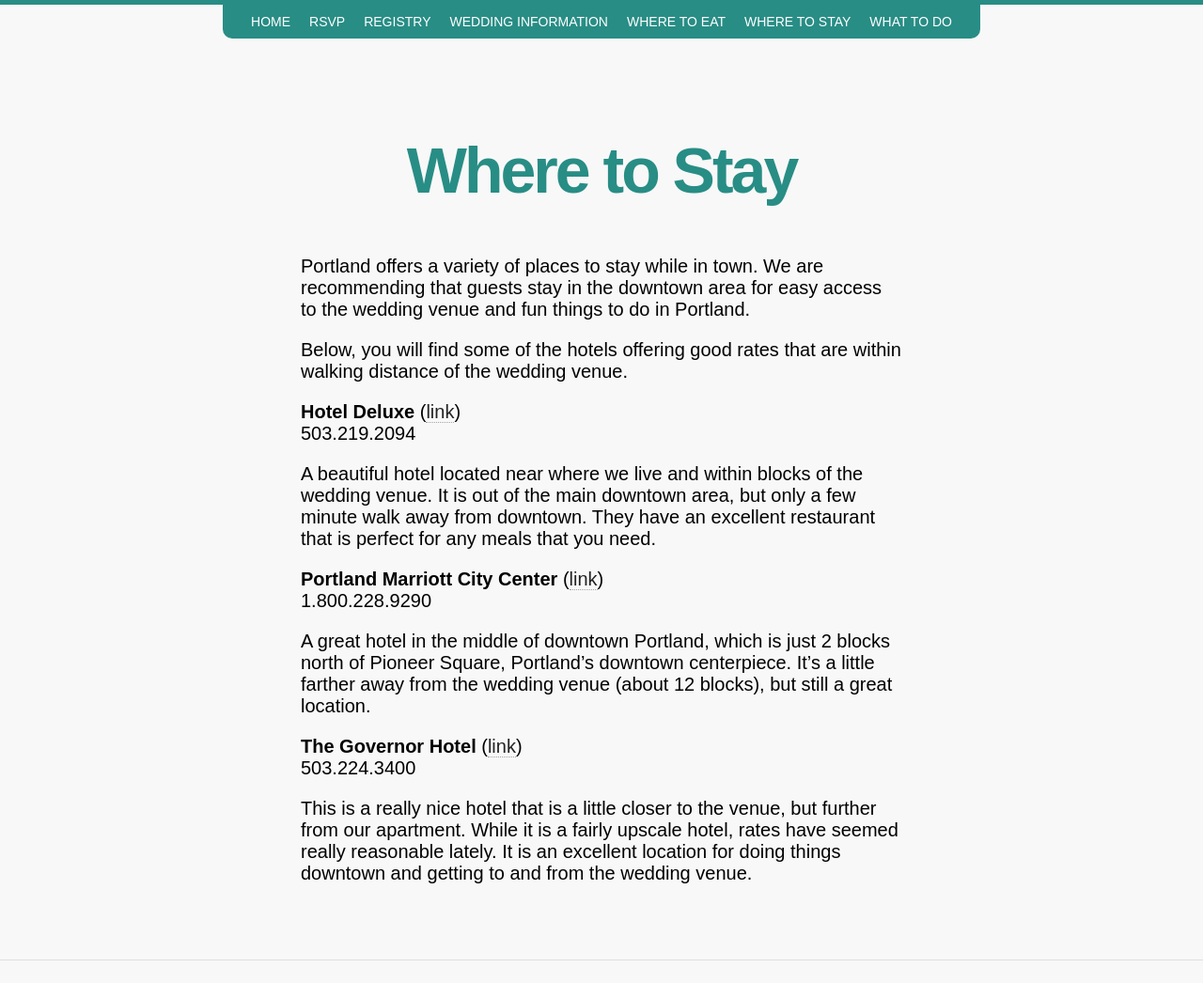
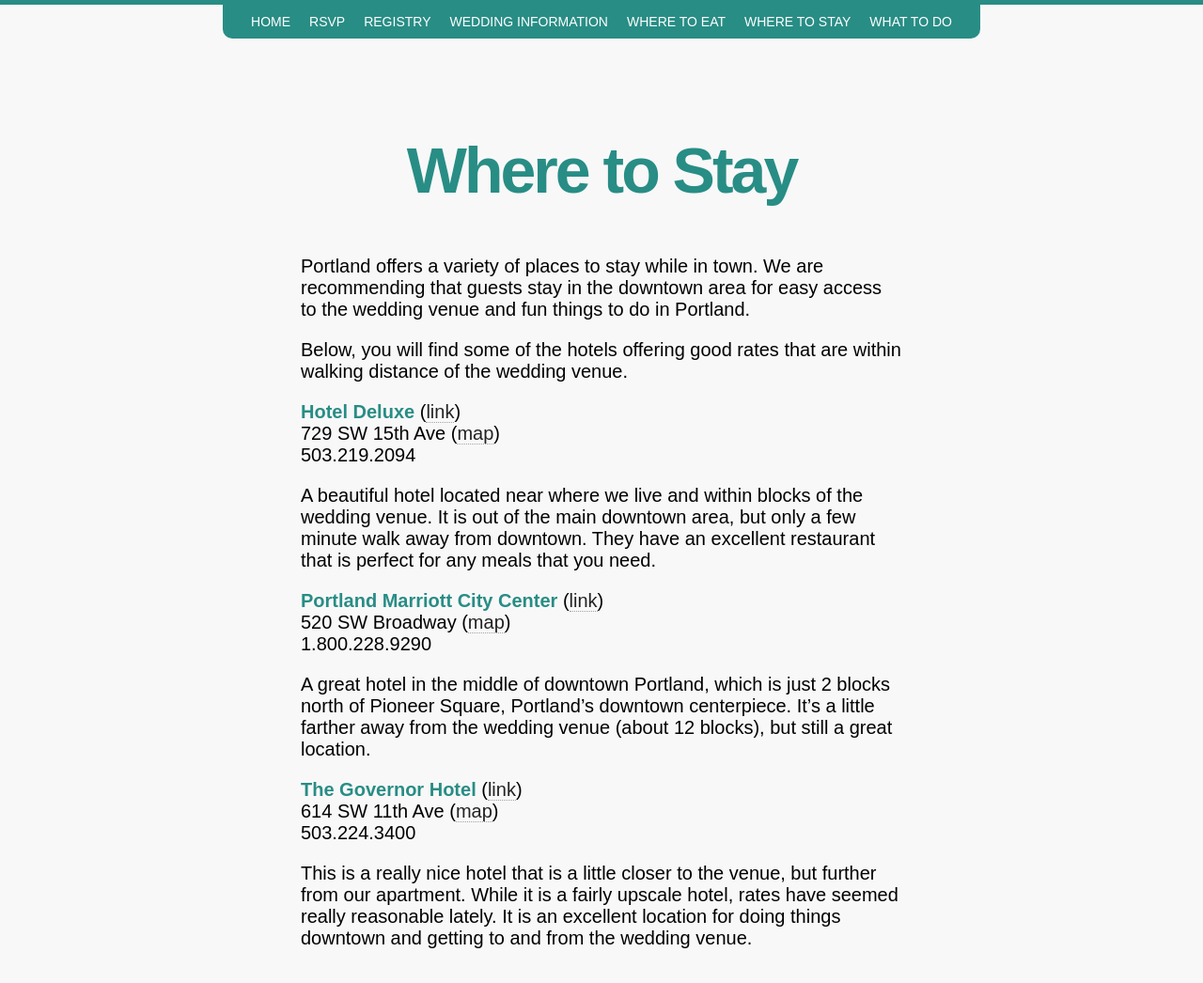
Before and after one commit to tollmanz/zlwedding, a Jekyll site: the page built from stay.md, in a window 1280 px wide, cut to the strip 0-1046 px from the top of the page. Shown: the whole strip at 94% size. Built offline with Jekyll 4.4.1, drawn with Linux system fonts in a browser that asks for light colours; nearby versions of some CDN libraries.

Commit message:
Add map to hotels.

```diff
--- a/stay.md
+++ b/stay.md
@@ -10,16 +10,19 @@ Portland offers a variety of places to stay while in town. We are recommending t
 Below, you will find some of the hotels offering good rates that are within walking distance of the wedding venue.
 
 <strong>Hotel Deluxe</strong> (<a href="http://www.hoteldeluxeportland.com/">link</a>)<br />
+729 SW 15th Ave ([map](https://www.google.com/maps/preview#!q=Hotel+deLuxe%2C+Southwest+15th+Avenue%2C+Portland%2C+OR&data=!4m15!2m14!1m13!1s0x54950a1ce630fed7%3A0xf84f977a34d89b2b!3m8!1m3!1d2530!2d-122.6877048!3d45.5209868!3m2!1i1305!2i695!4f13.1!4m2!3d45.520986!4d-122.687713))<br />
 503.219.2094<br />
 
 A beautiful hotel located near where we live and within blocks of the wedding venue. It is out of the main downtown area, but only a few minute walk away from downtown. They have an excellent restaurant that is perfect for any meals that you need.
 
 <strong>Portland Marriott City Center</strong> (<a href="http://www.marriott.com/hotels/travel/pdxct-portland-marriott-city-center/">link</a>)<br />
+520 SW Broadway ([map](https://www.google.com/maps/preview#!q=Portland+Marriott+-+City+Center%2C+Southwest+Broadway%2C+Portland%2C+OR&data=!1m4!1m3!1d5060!2d-122.6802656!3d45.520382!4m15!2m14!1m13!1s0x54950a045d7e06bb%3A0x9b44a08d5278e98d!3m8!1m3!1d2530!2d-122.687713!3d45.520986!3m2!1i1305!2i695!4f13.1!4m2!3d45.52042!4d-122.678882))<br />
 1.800.228.9290<br />
 
 A great hotel in the middle of downtown Portland, which is just 2 blocks north of Pioneer Square, Portland's downtown centerpiece. It's a little farther away from the wedding venue (about 12 blocks), but still a great location.
 
 <strong>The Governor Hotel</strong> (<a href="http://www.governorhotel.com/">link</a>)<br />
+614 SW 11th Ave ([map](https://www.google.com/maps/preview#!q=The+Governor+Hotel+Portland%2C+Southwest+11th+Avenue%2C+Portland%2C+OR&data=!2m1!6s0x54950a049f8aab7b%3A0x571df4601ea24f34!4m15!2m14!1m13!1s0x54950a035f41d4cf%3A0x776c285f8c70615a!3m8!1m3!1d5060!2d-122.6802656!3d45.520382!3m2!1i1305!2i695!4f13.1!4m2!3d45.520639!4d-122.682682))<br />
 503.224.3400<br />
 
 This is a really nice hotel that is a little closer to the venue, but further from our apartment. While it is a fairly upscale hotel, rates have seemed really reasonable lately. It is an excellent location for doing things downtown and getting to and from the wedding venue.
```
Also changed, not shown: assets/css/main.min.css.
